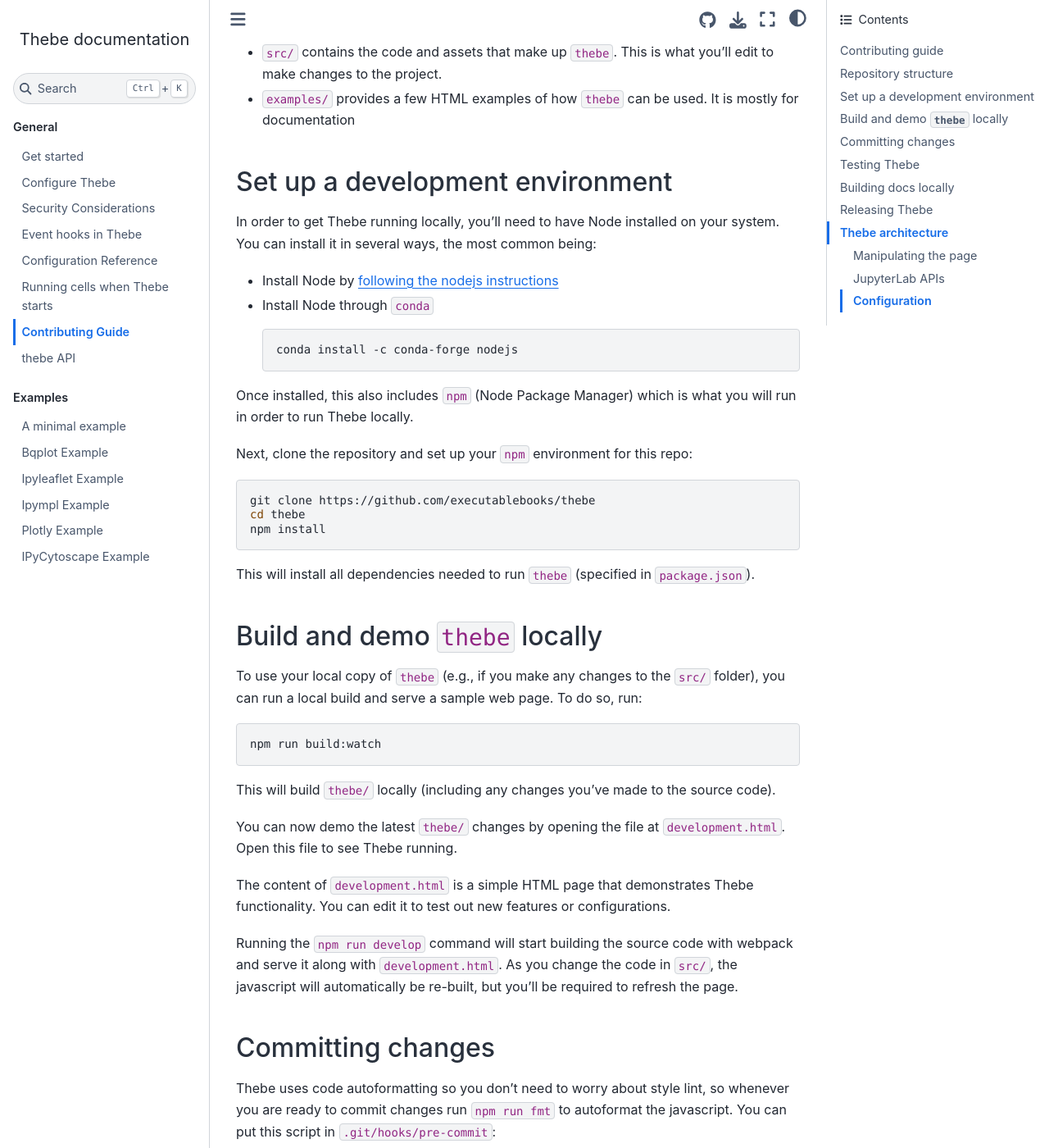
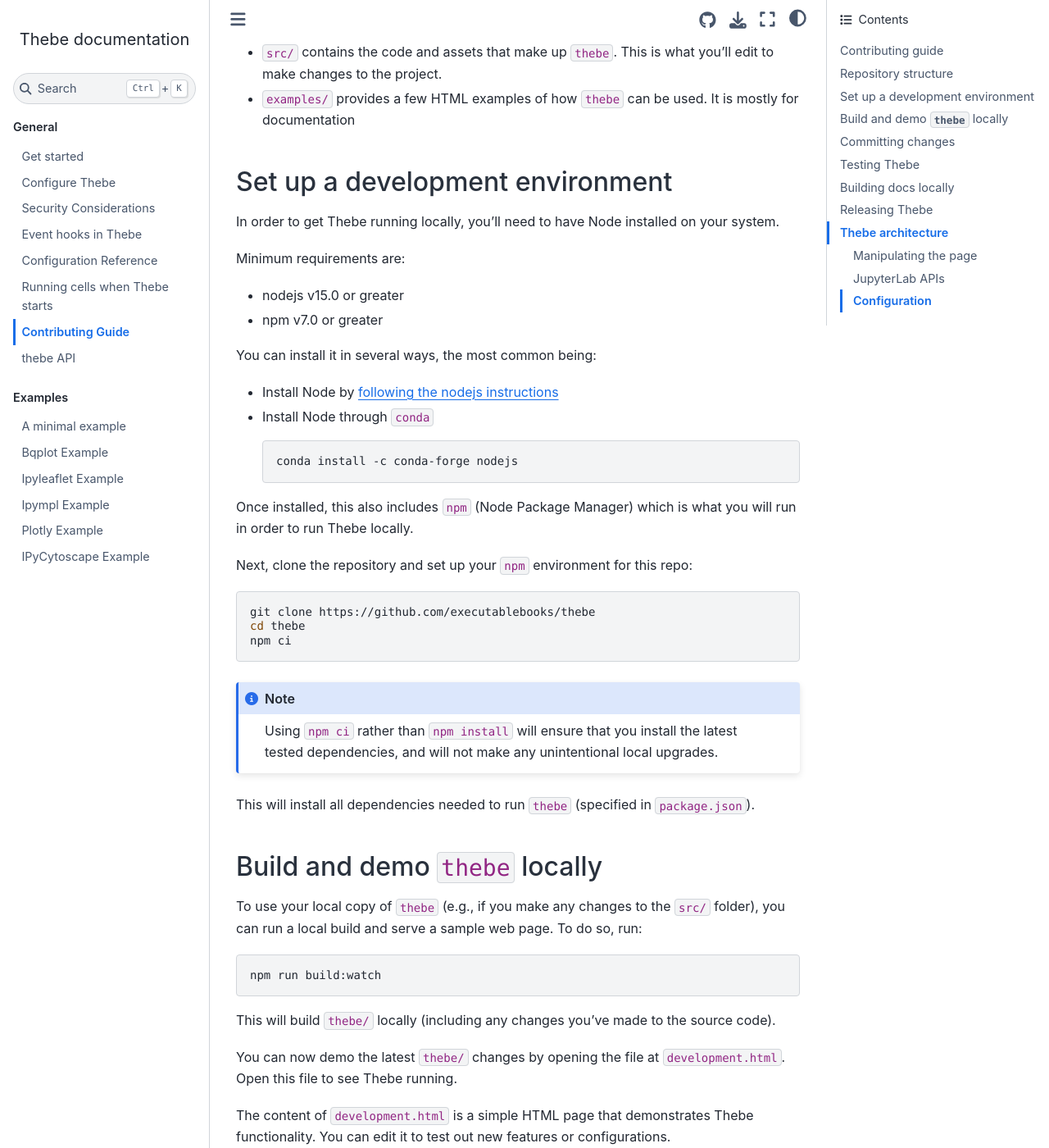
Before and after one commit to jupyter-book/thebe, a Sphinx documentation site: the page built from docs/contribute.md, in a window 1280 px wide and 1400 px high, scrolled down 619 px. Shown: the whole window at 82% size. Built offline with Sphinx 7.4.7 and the Sphinx Book theme 1.1.4, drawn with Linux system fonts in a browser that asks for light colours; some of the changed text lies outside the part shown.

Commit message:
merge with upstream

````diff
--- a/docs/contribute.md
+++ b/docs/contribute.md
@@ -18,9 +18,17 @@
 - `examples/` provides a few HTML examples of how `thebe` can be used. It is mostly for documentation
 
 (dev-install)=
+
 ## Set up a development environment
 
-In order to get Thebe running locally, you'll need to have Node installed on your system. You can install it in several ways, the most common being:
+In order to get Thebe running locally, you'll need to have Node installed on your system.
+
+Minimum requirements are:
+
+- nodejs v15.0 or greater
+- npm v7.0 or greater
+
+You can install it in several ways, the most common being:
 
 - Install Node by [following the nodejs instructions](https://nodejs.org/en/download/)
 - Install Node through `conda`
@@ -36,7 +44,11 @@
 ```bash
 git clone https://github.com/executablebooks/thebe
 cd thebe
-npm install
+npm ci
+```
+
+```{note}
+Using `npm ci` rather than `npm install` will ensure that you install the latest tested dependencies, and will not make any unintentional local upgrades.
 ```
 
 This will install all dependencies needed to run `thebe` (specified in `package.json`).
@@ -84,8 +96,8 @@
 
 There are two types of automated test environment in place in thebe both using the Jest testing library. These are:
 
- 1. a standard javascript testing setup for unit / component level testing of the thebe library. These can be run using `npm run test` or `npm run test:watch` and test code is located in the `test` folder.
- 2. e2e style tests using jest + puppeteer that can be run `npm run test:e2e` or `npm run test:e2e:watch` and test code is located in the `e2e` folder.
+1.  a standard javascript testing setup for unit / component level testing of the thebe library. These can be run using `npm run test` or `npm run test:watch` and test code is located in the `test` folder.
+2.  e2e style tests using jest + puppeteer that can be run `npm run test:e2e` or `npm run test:e2e:watch` and test code is located in the `e2e` folder.
 
 Alternately, you can push your changes to GitHub and let the tests run automatically via GitHub Actions.
 
@@ -95,10 +107,10 @@
 
 Unit style tests work by loading the thebe library or part of it in javascript; mocking inputs and/or dependencies, executing a function and asserting on outputs of mocks. A good first example to look at is `tests/bootstrap.spec.js`. This test:
 
- - loads thebe js code `import * as thebelab from "../src/thebelab";`
- - manipulates the dom to prep the test (via built in JSDOM)
- - calls the `thebe.bootstrap()` function
- - checks for expected behaviour
+- loads thebe js code `import * as thebelab from "../src/thebelab";`
+- manipulates the dom to prep the test (via built in JSDOM)
+- calls the `thebe.bootstrap()` function
+- checks for expected behaviour
 
 If you are new to Jest check their [getting started](https://jestjs.io/docs/en/getting-started), [mocking](https://jestjs.io/docs/en/mock-functions) and [expect assertion api](https://jestjs.io/docs/en/expect) docs.
 
@@ -109,20 +121,21 @@
 Adding new e2e tests involves:
 (see `e2e/readonly.test.js` for an example)
 
- - creating a test html page that load and uses thebe, placing this in the `e2e/fixtures/HTML` folder
- - load the fixture page at the start of your test
- ```
-   beforeAll(async () => {
-    await page.goto(
-      `file:${path.join(__dirname, "/fixtures/HTML/readonly1.html")}`,
-      { waitUntil: ["load", "domcontentloaded", "networkidle0"] }
-    );
-  });
- ```
- - Assert on initial page state
- - Invoke UI actions to trigger behavior
- - assert on final state
+- creating a test html page that load and uses thebe, placing this in the `e2e/fixtures/HTML` folder
+- load the fixture page at the start of your test
 
+```javascript
+  beforeAll(async () => {
+   await page.goto(
+     `file:${path.join(__dirname, "/fixtures/HTML/readonly1.html")}`,
+     { waitUntil: ["load", "domcontentloaded", "networkidle0"] }
+   );
+ });
+```
+
+- Assert on initial page state
+- Invoke UI actions to trigger behavior
+- assert on final state
 
 ## Building docs locally
 
@@ -154,8 +167,7 @@
 Once prepared, bump the version with:
 
 1. Use npm to update the thebe version in the `package.json` file and to create
-   a git tag for the version using `npm version NEW_VERSION`, e.g. `npm version
-   0.5.1`
+   a git tag for the version using `npm version NEW_VERSION`, e.g. `npm version 0.5.1`
 2. Push the tag to github: `git push --follow-tags`
 3. Create a release for the new tag on github at
    https://github.com/executablebooks/thebe/releases/new; this will trigger a
@@ -177,7 +189,7 @@
 finding (by default) elements that look like `<div data-executable="true">...`,
 with a query such as the `$("[data-executable])` (this is the default, but can be customized).
 Once it has found these elements,
-Cell objects are created (more on Cells in the JupyterLab API), which then *replace* the elements that were found.
+Cell objects are created (more on Cells in the JupyterLab API), which then _replace_ the elements that were found.
 
 ### JupyterLab APIs
 
@@ -200,16 +212,15 @@
 
 ```html
 <script type="text/x-thebe-config">
-{
-  binderOptions: {
-    repo: "minrk/ligo-binder",
-    ref: "master",
+  {
+    binderOptions: {
+      repo: "minrk/ligo-binder",
+      ref: "master",
+    }
   }
-}
 </script>
 ```
 
-
-[jQuery]: https://jquery.com
-[JupyterLab]: https://jupyterlab.readthedocs.io
-[BinderHub]: https://binderhub.readthedocs.org
+[jquery]: https://jquery.com
+[jupyterlab]: https://jupyterlab.readthedocs.io
+[binderhub]: https://binderhub.readthedocs.org
--- a/package.json
+++ b/package.json
@@ -34,8 +34,8 @@
     "url": "https://github.com/executablebooks/thebe/issues"
   },
   "engines": {
-    "node": ">=6",
-    "npm": ">=4"
+    "node": ">=15",
+    "npm": ">=7"
   },
   "homepage": "https://thebe.readthedocs.io/en/latest",
   "devDependencies": {
````
Also changed, not shown: src/index.css (+35 -2 lines), 4 other files.
